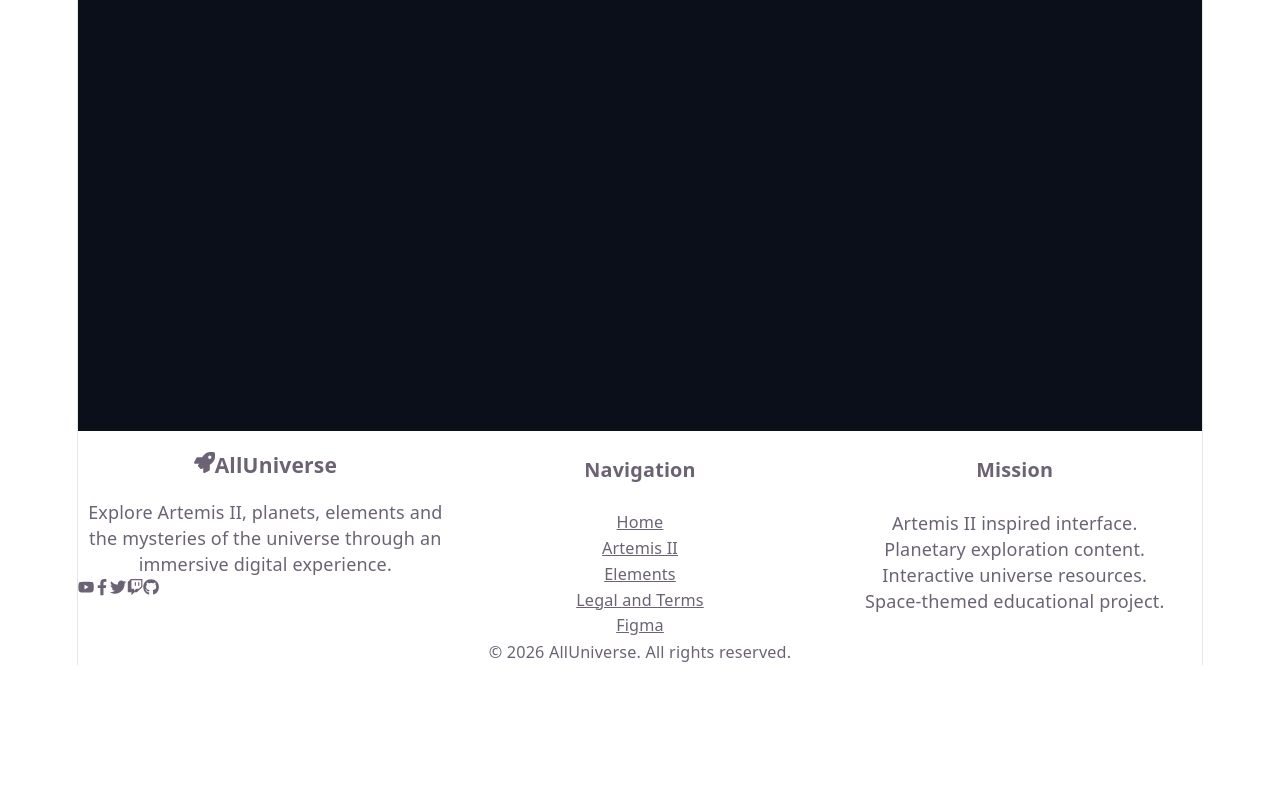
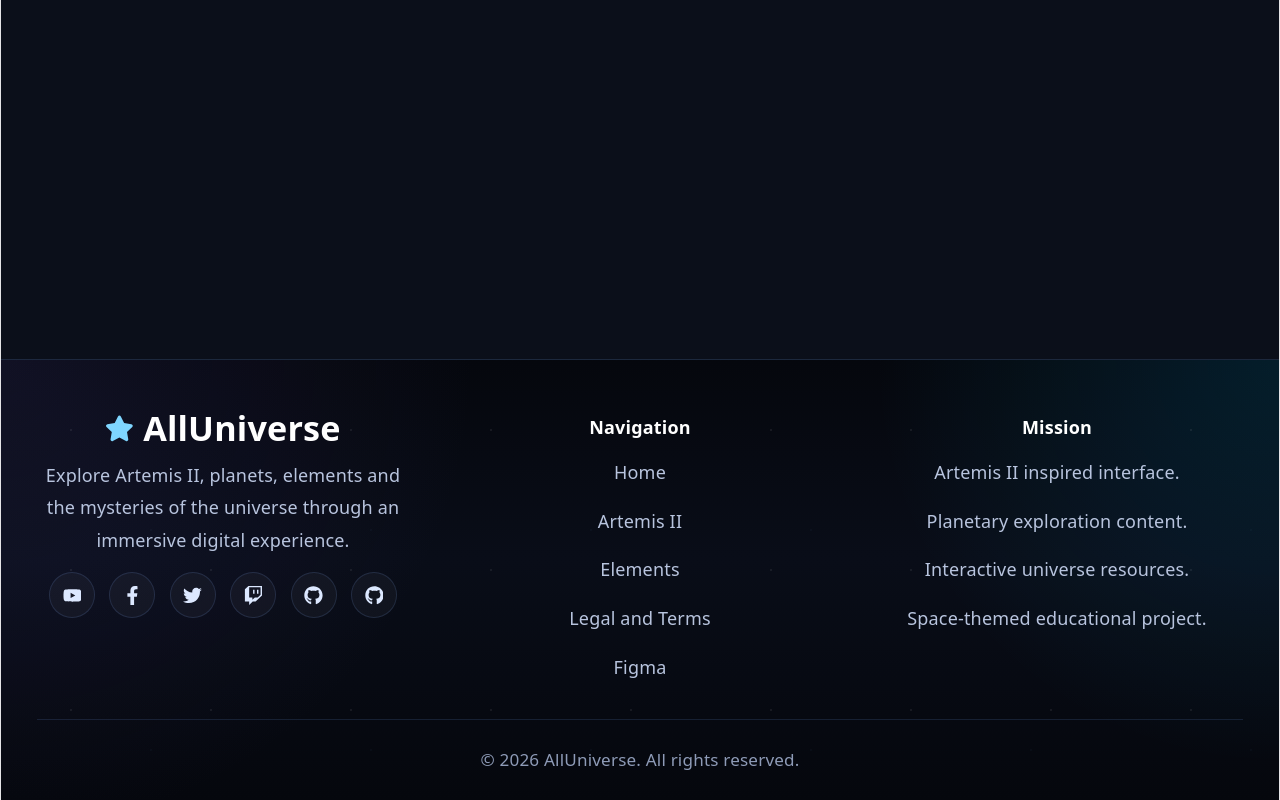
Before and after one commit to Ixf2/AppWebAllUniverse, a React (Vite) app: page / in a window 1280 px wide. Shown: the part 441-1241 px from the top of the page. Before the commit the page ends 1106 px from the top, so only its background shows below. Built offline with nearby package versions, Linux system fonts and the light colour scheme; no server answers; the database is empty.

Commit message:
Home terminado + Categoría. Footer retocado + CSS. Card + CSS

```diff
--- a/src/components/footer/Footer.css
+++ b/src/components/footer/Footer.css
@@ -1,89 +1,183 @@
+.footer {
+  position: relative;
+  width: 100%;
+  min-width: 100%;
+  overflow: hidden;
+  /* margin-top: 2rem; */
+  padding: 3rem 0 1.5rem;
+  color: #f4f7ff;
+  background:
+    radial-gradient(circle at top left, rgba(72, 61, 139, 0.18), transparent 35%),
+    radial-gradient(circle at top right, rgba(0, 191, 255, 0.12), transparent 30%),
+    linear-gradient(180deg, #05070d 0%, #090d18 45%, #05070d 100%);
+  border-top: 1px solid rgba(120, 170, 255, 0.2);
+}
 
-.footer {
-  background-color: var(--color-bg-warm);
-  border-top: 2px solid var(--color-border);
-  margin-top: var(--spacing-xl);
-  padding: var(--spacing-xl) var(--spacing-lg);
+.footer-overlay {
+  position: absolute;
+  inset: 0;
+  pointer-events: none;
+  background-image:
+    radial-gradient(circle, rgba(255, 255, 255, 0.55) 1px, transparent 1.5px),
+    radial-gradient(circle, rgba(120, 190, 255, 0.25) 1px, transparent 1.5px);
+  background-size: 140px 140px, 220px 220px;
+  background-position: 0 0, 40px 60px;
+  opacity: 0.12;
+  z-index: 0;
 }
 
 .footer-container {
+  position: relative;
+  z-index: 1;
+  width: 100%;
   max-width: 1400px;
   margin: 0 auto;
+  padding: 0 2rem;
 }
 
 .footer-content {
   display: grid;
-  grid-template-columns: repeat(auto-fit, minmax(250px, 1fr));
-  gap: var(--spacing-xl);
-  margin-bottom: var(--spacing-xl);
+  grid-template-columns: repeat(3, minmax(0, 1fr));
+  gap: 2.5rem;
+  width: 100%;
+  margin-bottom: 2rem;
+  align-items: start;
 }
 
 .footer-section {
   display: flex;
   flex-direction: column;
-  gap: var(--spacing-md);
+  gap: 0.9rem;
+  min-width: 0;
+  text-align: center;
+  align-items: center;
 }
 
-
+.footer-brand h3,
 .footer-section h4 {
-  font-size: 1.1rem;
-  color: var(--color-text-dark);
-  font-weight: 600;
+  margin: 0;
+  color: #ffffff;
+  font-weight: 700;
 }
 
+.footer-brand h3 {
+  display: flex;
+  align-items: center;
+  gap: 0.5rem;
+  font-size: 1.9rem;
+}
+
+.brand-icon {
+  color: #7fd6ff;
+  font-size: 1.6rem;
+}
+
+.footer-section p,
 .footer-section a {
-  font-size: 0.9rem;
-  color: var(--color-text-muted);
-  line-height: 1.6;
+  margin: 0;
+  font-size: 1rem;
+  line-height: 1.8;
+  color: #b8c4de;
+  text-decoration: none;
+  word-break: break-word;
+  transition: color 0.25s ease, transform 0.25s ease;
+}
+
+.footer-section a:hover {
+  color: #7fd6ff;
+  transform: translateY(-1px);
 }
 
 .footer-links {
   display: flex;
   flex-wrap: wrap;
-  gap: var(--spacing-sm);
+  justify-content: center;
+  gap: 0.8rem;
+  width: 100%;
+}
+
+.social-links a {
+  width: 46px;
+  height: 46px;
+  display: inline-flex;
   align-items: center;
-  font-size: 0.85rem;
+  justify-content: center;
+  border-radius: 50%;
+  background: rgba(255, 255, 255, 0.035);
+  border: 1px solid rgba(126, 177, 255, 0.15);
+  color: #dce8ff;
+  font-size: 1.05rem;
+  transition: all 0.25s ease;
+}
+
+.social-links a:hover {
+  color: #7fd6ff;
+  border-color: rgba(127, 214, 255, 0.45);
+  background: rgba(127, 214, 255, 0.08);
+  box-shadow: 0 0 14px rgba(77, 163, 255, 0.18);
+  transform: translateY(-2px);
 }
 
 .footer-bottom {
   text-align: center;
-  padding-top: var(--spacing-lg);
-  border-top: 1px solid var(--color-border);
-  font-size: 0.9rem;
-  color: var(--color-text-muted);
+  padding-top: 1.5rem;
+  border-top: 1px solid rgba(120, 170, 255, 0.14);
 }
 
-@media (max-width: 768px) {
-  .footer {
-    padding: var(--spacing-lg) var(--spacing-md);
+.footer-bottom p {
+  margin: 0;
+  color: #8e9bb7;
+  font-size: 0.95rem;
+}
+
+/* Pantallas grandes */
+@media (min-width: 1600px) {
+  .footer-container {
+    max-width: 1500px;
+  }
+}
+
+/* Tablet */
+@media (max-width: 900px) {
+  .footer-container {
+    padding: 0 1.25rem;
   }
 
   .footer-content {
     grid-template-columns: 1fr;
-    gap: var(--spacing-lg);
+    gap: 2rem;
   }
 
-  .footer-section {
-    gap: var(--spacing-sm);
+  .footer-brand h3 {
+    font-size: 1.7rem;
+  }
+}
+
+/* Móvil */
+@media (max-width: 480px) {
+  .footer {
+    padding: 2rem 0 1.25rem;
   }
 
-}
-
-@media (max-width: 480px) {
-  .footer {
-    padding: var(--spacing-lg) var(--spacing-sm);
+  .footer-container {
+    padding: 0 1rem;
   }
 
-  .footer-content {
-    gap: var(--spacing-lg);
+  .footer-brand h3 {
+    font-size: 1.5rem;
   }
 
-  .footer-section h4 {
-    font-size: 1rem;
+  .footer-section p,
+  .footer-section a {
+    font-size: 0.92rem;
   }
 
-  .footer-section a {
+  .social-links a {
+    width: 42px;
+    height: 42px;
+  }
+
+  .footer-bottom p {
     font-size: 0.85rem;
   }
-
 }
--- a/src/components/footer/Footer.jsx
+++ b/src/components/footer/Footer.jsx
@@ -5,7 +5,7 @@ import {
   FaTwitter,
   FaTwitch,
   FaGithub,
-  FaRocket,
+  FaStar,
 } from "react-icons/fa";
 import { Link } from "react-router-dom";
 
@@ -18,7 +18,7 @@ function Footer() {
         <div className="footer-content">
           <div className="footer-section footer-brand">
             <h3>
-              <FaRocket className="brand-icon" />
+              <FaStar className="brand-icon" />
               AllUniverse
             </h3>
             <p>
@@ -71,6 +71,14 @@ function Footer() {
               >
                 <FaGithub />
               </a>
+              <a
+                href="https://github.com/sdvictorvergara"
+                target="_blank"
+                rel="noopener noreferrer"
+                aria-label="GitHub"
+              >
+                <FaGithub />
+              </a>
             </div>
           </div>
 
--- a/src/index.css
+++ b/src/index.css
@@ -25,10 +25,30 @@
   -webkit-font-smoothing: antialiased;
   -moz-osx-font-smoothing: grayscale;
 
+
+* {
+  box-sizing: border-box;
+}
+
+html,
+body,
+#root {
+  width: 100%;
+  min-height: 100%;
+  margin: 0;
+  padding: 0;
+}
+
+body {
+  overflow-x: hidden;
+}
+
   @media (max-width: 1024px) {
     font-size: 16px;
   }
+
 }
+
 
 @media (prefers-color-scheme: dark) {
   :root {
@@ -55,9 +75,9 @@ body {
 }
 
 #root {
-  width: 1126px;
-  max-width: 100%;
-  margin: 0 auto;
+  width: 100%;
+  min-width: 100vh;
+  margin: 0 ;
   text-align: center;
   border-inline: 1px solid var(--border);
   min-height: 100svh;
```
